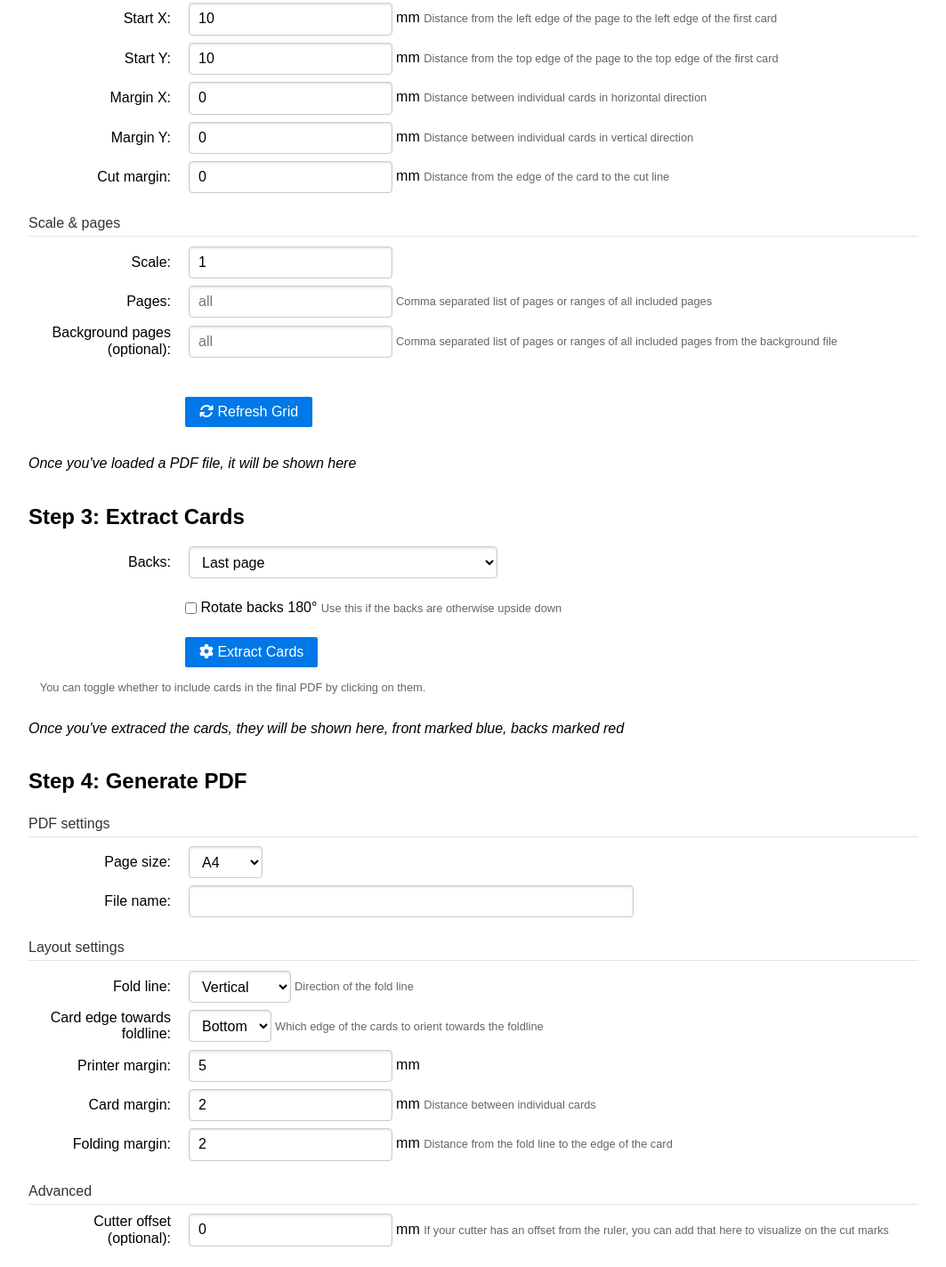
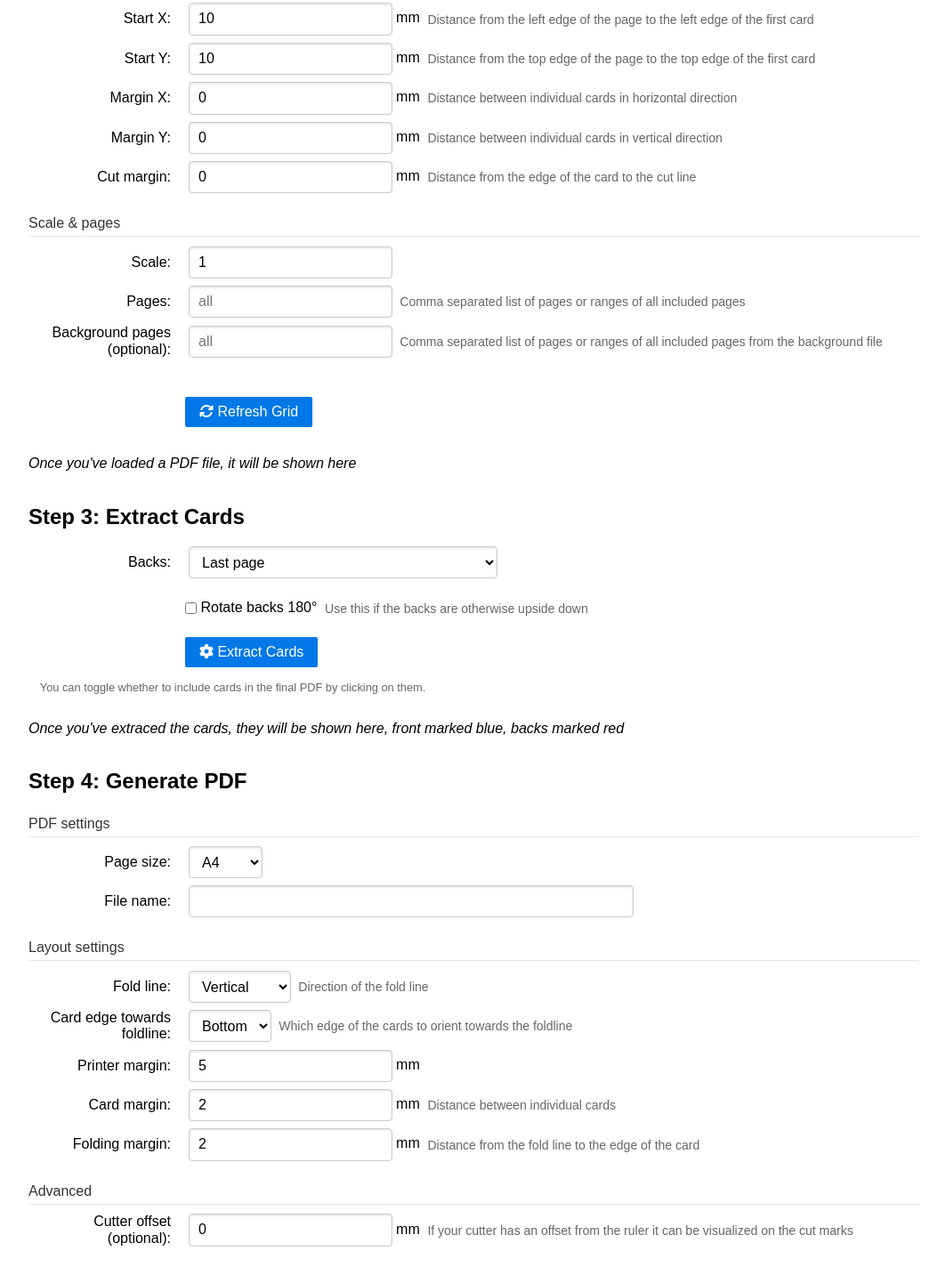
Before and after one commit to foosel/cardfoldr, a plain HTML site: page index.html in a window 1280 px wide. Shown: the part 888-2312 px from the top of the page at 89% size, without its empty margins (108-1171 px from the left). Drawn offline with Linux system fonts and the light colour scheme.

Commit message:
🎨 Use available inline help css class

```diff
--- a/assets/cardfoldr.css
+++ b/assets/cardfoldr.css
@@ -11,11 +11,6 @@ footer {
     margin-top: 2em;
     padding-top: 1em;
     border-top: 1px solid #ccc;
-    font-size: 0.8em;
-    color: #666;
-}
-
-.help {
     font-size: 0.8em;
     color: #666;
 }
--- a/index.html
+++ b/index.html
@@ -73,13 +73,13 @@
                     <div class="pure-control-group">
                         <label for="countX">Count X:</label>
                         <input type="number" id="countX" min="1" step="1" value="3" />
-                        <span class="help">Number of cards in horizontal direction</span>
+                        <span class="pure-form-message-inline">Number of cards in horizontal direction</span>
                     </div>
 
                     <div class="pure-control-group">
                         <label for="countY">Count Y:</label>
                         <input type="number" id="countY" min="1" step="1" value="3" />
-                        <span class="help">Number of cards in vertical direction</span>
+                        <span class="pure-form-message-inline">Number of cards in vertical direction</span>
                     </div>
                 </fieldset>
 
@@ -99,31 +99,31 @@
                     <div class="pure-control-group">
                         <label for="startX">Start X:</label>
                         <input type="number" id="startX" step="0.1" value="10" /> mm
-                        <span class="help">Distance from the left edge of the page to the left edge of the first card</span>
+                        <span class="pure-form-message-inline">Distance from the left edge of the page to the left edge of the first card</span>
                     </div>
 
                     <div class="pure-control-group">
                         <label for="startY">Start Y:</label>
                         <input type="number" id="startY" step="0.1" value="10" /> mm
-                        <span class="help">Distance from the top edge of the page to the top edge of the first card</span>
+                        <span class="pure-form-message-inline">Distance from the top edge of the page to the top edge of the first card</span>
                     </div>
 
                     <div class="pure-control-group">
                         <label for="marginX">Margin X:</label>
                         <input type="number" id="marginX" step="0.1" value="0" /> mm
-                        <span class="help">Distance between individual cards in horizontal direction</span>
+                        <span class="pure-form-message-inline">Distance between individual cards in horizontal direction</span>
                     </div>
 
                     <div class="pure-control-group">
                         <label for="marginY">Margin Y:</label>
                         <input type="number" id="marginY" step="0.1" value="0" /> mm
-                        <span class="help">Distance between individual cards in vertical direction</span>
+                        <span class="pure-form-message-inline">Distance between individual cards in vertical direction</span>
                     </div>
 
                     <div class="pure-control-group">
                         <label for="cutMargin">Cut margin:</label>
                         <input type="number" id="cutMargin" min="0" step="0.1" value="0" /> mm
-                        <span class="help">Distance from the edge of the card to the cut line</span>
+                        <span class="pure-form-message-inline">Distance from the edge of the card to the cut line</span>
                     </div>
                 </fieldset>
 
@@ -138,13 +138,13 @@
                     <div class="pure-control-group">
                         <label for="pageSelection">Pages:</label>
                         <input type="text" id="pageSelection" placeholder="all" />
-                        <span class="help">Comma separated list of pages or ranges of all included pages</span>
+                        <span class="pure-form-message-inline">Comma separated list of pages or ranges of all included pages</span>
                     </div>
 
                     <div class="pure-control-group">
                         <label for="pageSelection">Background pages (optional):</label>
                         <input type="text" id="backgroundPageSelection" placeholder="all" />
-                        <span class="help">Comma separated list of pages or ranges of all included pages from the background file</span>
+                        <span class="pure-form-message-inline">Comma separated list of pages or ranges of all included pages from the background file</span>
                     </div>
                 </fieldset>
 
@@ -177,7 +177,7 @@
 
                 <div class="pure-controls">
                     <input type="checkbox" id="rotateBacks" /> <label for="rotateBacks">Rotate backs 180°</label>
-                    <span class="help">Use this if the backs are otherwise upside down</span>
+                    <span class="pure-form-message-inline">Use this if the backs are otherwise upside down</span>
                 </div>
 
                 <div class="pure-controls">
@@ -223,7 +223,7 @@
                             <option value="vertical" selected>Vertical</option>
                             <option value="horizontal">Horizontal</option>
                         </select>
-                        <span class="help">Direction of the fold line</span>
+                        <span class="pure-form-message-inline">Direction of the fold line</span>
                     </div>
 
                     <div class="pure-control-group">
@@ -232,7 +232,7 @@
                             <option value="top">Top</option>
                             <option value="bottom" selected>Bottom</option>
                         </select>
-                        <span class="help">Which edge of the cards to orient towards the foldline</span>
+                        <span class="pure-form-message-inline">Which edge of the cards to orient towards the foldline</span>
                     </div>
 
                     <div class="pure-control-group">
@@ -243,13 +243,13 @@
                     <div class="pure-control-group">
                         <label for="cardMargin">Card margin:</label>
                         <input type="number" id="cardMargin" min="0" step="0.1" value="2" /> mm
-                        <span class="help">Distance between individual cards</span>
+                        <span class="pure-form-message-inline">Distance between individual cards</span>
                     </div>
 
                     <div class="pure-control-group">
                         <label for="foldingMargin">Folding margin:</label>
                         <input type="number" id="foldingMargin" min="0" step="0.1" value="2" /> mm
-                        <span class="help">Distance from the fold line to the edge of the card</span>
+                        <span class="pure-form-message-inline">Distance from the fold line to the edge of the card</span>
                     </div>
                 </fieldset>
 
@@ -259,7 +259,7 @@
                     <div class="pure-control-group">
                         <label for="cutterOffset">Cutter offset (optional):</label>
                         <input type="number" id="cutterOffset" min="0" step="0.1" value="0" /> mm
-                        <span class="help">If your cutter has an offset from the ruler, you can add that here to visualize on the cut marks</span>
+                        <span class="pure-form-message-inline">If your cutter has an offset from the ruler it can be visualized on the cut marks</span>
                     </div>
                 </fieldset>
 
```
